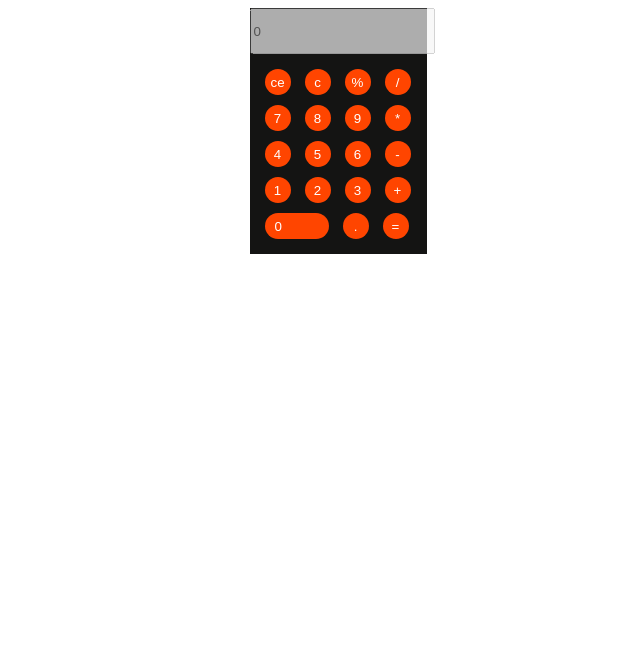
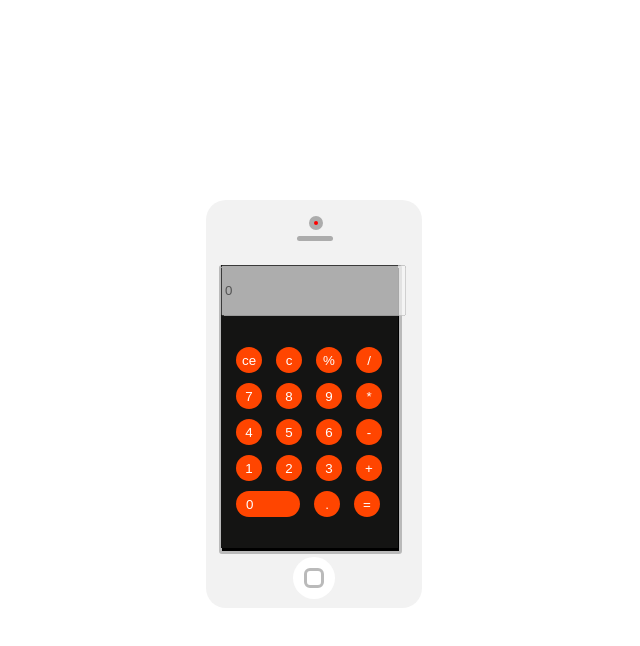
Before and after one commit to Jaemsopli/rsschool-cv, a plain HTML site: page Calc.html in a window 1280 px wide. Shown: the whole page, without its empty margins (302-942 px from the left). Drawn offline with Linux system fonts and the light colour scheme.

Commit message:
feat: add style

```diff
--- a/Calc.css
+++ b/Calc.css
@@ -1,9 +1,18 @@
+.iphone {
+    position: relative;
+    margin: 200px 500px;
+}
+
 .calculator {
-margin: auto;
  width: 177px;
+ height: 283px;
 display: flex;
 flex-wrap: wrap;
 background: #141413;
+position: absolute;
+top: 65px;
+left: 15px;
+z-index: 20;
 }
 
 button  {
@@ -27,5 +36,74 @@ margin: 10px;
 
 #display {
     width: 177px;
-    height: 40px;
+    height: 45px;
 }
+
+.phone {
+    Width: 216px;
+    Height: 408px;
+    background: #F2F2F2;
+    border-radius: 20px;
+    position: relative;
+}
+.phone-micro {
+    margin: 16.48px 103.06px;
+    color: #ACACAC;
+    background: red;
+    border-style: solid;
+    border-radius: 50px;
+    width: 3.88px;
+    height: 3.88px;
+    border-width: 5px;
+    position: absolute;
+    z-index: 4;
+}
+.phone-dinamic {
+    background: #ACACAC;
+    position: absolute;
+    width: 36px;
+    height: 5px;
+    border-radius: 20px;
+    margin: 36px 91px;
+    z-index: 3;
+}
+
+.button-circle {
+    width: 41.88px;
+    height: 41.88px;
+    border-radius: 50px;
+    background: white;
+    display: flex;
+    justify-content: center;
+    align-items: center;
+    border-style: none;
+    margin: 357px 87px;
+    position: absolute;
+    z-index: 3;
+}
+
+.phone-circle {
+    width: 14.45px;
+    height: 14.45px;
+    color: #BABABA;
+    background: white;
+    border-style: solid;
+    border-radius: 6px;
+    z-index: 3;
+}
+
+
+.phone-picture  {
+    position: absolute;
+    width: 177px;
+    height: 283px;
+    background: black;
+    margin: 65px 13px;
+    border: solid #BABABA 3px;
+    border-radius: 3px;
+    z-index: 3;
+}
+
+.turn {
+    display: none;
+}
--- a/Calc.html
+++ b/Calc.html
@@ -7,6 +7,16 @@
     <title>Калькулятор</title>
 </head>
 <body>
+     <div class="iphone">
+    <div class="phone">
+        <div class="phone-iphone"></div>
+        <div class="phone-micro"></div>
+           <div class="phone-dinamic"></div>
+             <div class="phone-picture"></div>
+             <button class="button-circle">
+                 <div class="phone-circle"></div>
+             </button>
+      </div>
     <div class="calculator">
      <input disabled type="text" id="display" value="0" name="" placeholder="00000000000000000" class="calc-display-input">
      <div class="number-calc">
@@ -31,6 +41,7 @@
                 <button class="operator" id="result">=</button>
     </div>
 </div>
+</div>
     <script src= "Calc.js"></script>
     </body>
 </html>
```
